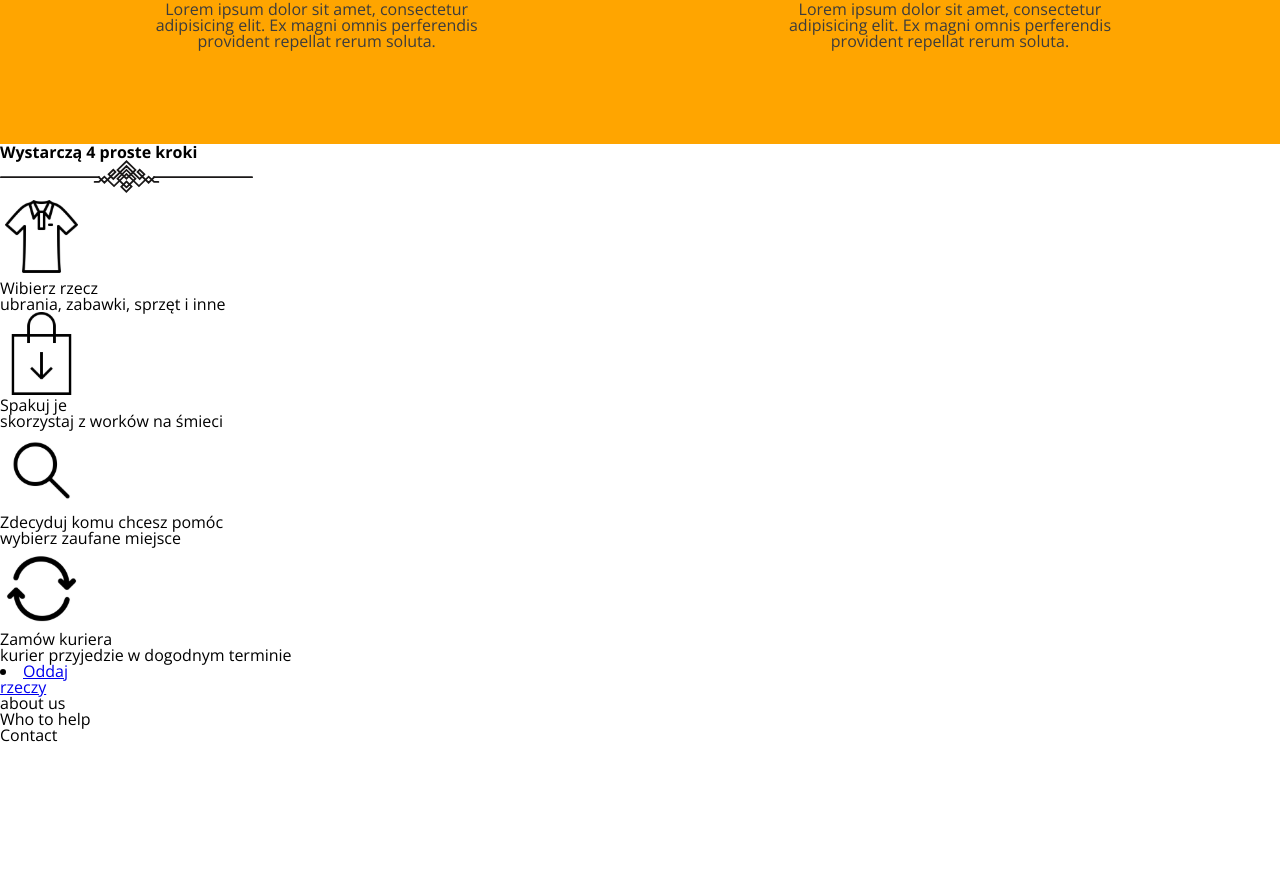
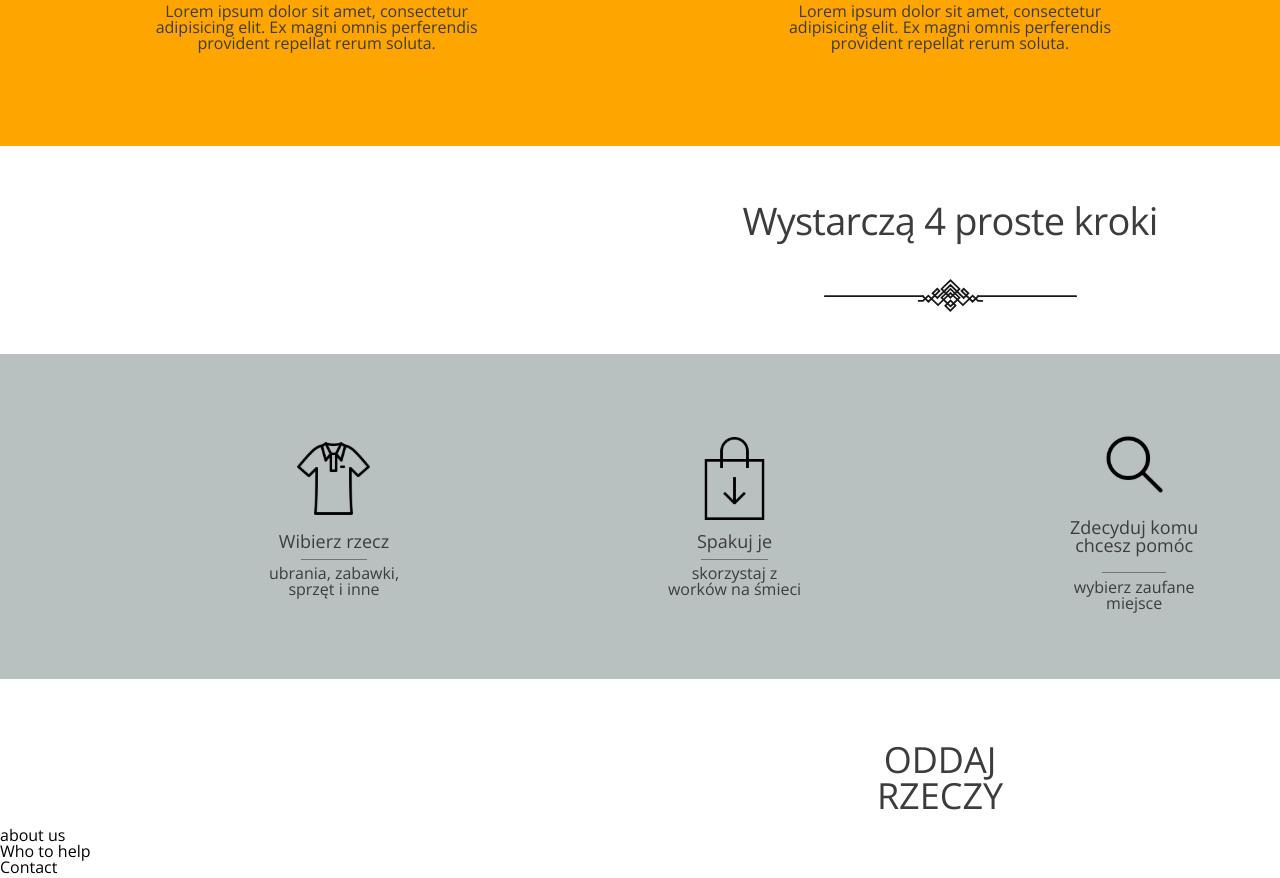
Before and after one commit to Duckjaniels/Giveaway_website, a React (Create React App) app: page / in a window 1280 px wide. Shown: the part 1040-1918 px from the top of the page. Before the commit the page ends 1786 px from the top, so only its background shows below. Built offline with nearby package versions, Linux system fonts and the light colour scheme.

Commit message:
Home Easy Steps section styling complete

```diff
--- a/src/components/HomeEasySteps.js
+++ b/src/components/HomeEasySteps.js
@@ -18,22 +18,22 @@ const HomeEasySteps = () => (
             <div className="easy_content-first">
                 <img src={Tshirt} alt="tshirt"/>
                 <p>Wibierz rzecz</p>
-                <span>ubrania, zabawki, sprzęt i inne</span>
+                <span>ubrania, zabawki,<br/> sprzęt i inne</span>
             </div>
             <div className="easy_content-second">
                 <img src={Bag} alt="bag"/>
                 <p>Spakuj je</p>
-                <span>skorzystaj z worków na śmieci</span>
+                <span>skorzystaj z<br/> worków na śmieci</span>
             </div>
             <div className="easy_content-third">
                 <img src={Scope} alt="scope"/>
-                <p>Zdecyduj komu chcesz pomóc</p>
-                <span>wybierz zaufane miejsce</span>
+                <p>Zdecyduj komu<br/> chcesz pomóc</p>
+                <span>wybierz zaufane<br/> miejsce</span>
             </div>
             <div className="easy_content-fourth">
                 <img src={Circle} alt="circle"/>
                 <p>Zamów kuriera</p>
-                <span>kurier przyjedzie w dogodnym terminie</span>
+                <span>kurier przyjedzie<br/> w dogodnym terminie</span>
             </div>
         </div>
         <div className="easy_button">
--- a/src/scss/Home/HomeEasySteps.scss
+++ b/src/scss/Home/HomeEasySteps.scss
@@ -0,0 +1,74 @@
+.columns_section-third{
+  display: flex;
+  flex-direction: column;
+  width: 1900px;
+  text-align: center;
+}
+.easy_title{
+  margin-bottom: 40px;
+  h1{
+    margin-top: 55px;
+    text-align: center;
+    font-size: 38px;
+    color: var(--color-gray);
+    margin-bottom: 40px;
+    font-weight: normal;
+    letter-spacing: -0.76px;
+  }
+}
+.easy_content{
+  display: flex;
+  justify-content: space-evenly;
+  align-items: center;
+  background-color: #b8c0c0;
+  height: 325px;
+  p{
+    font-size: 18px;
+    color: var(--color-gray);
+    margin: 10px 0;
+    position: relative;
+    margin-bottom: 15px;
+  }
+  p::after{
+    content: "";
+    width: 50%;
+    height: 1px;
+    position: absolute;
+    background-color: var(--color-grey);
+    left: 25%;
+    top: 150%;
+
+  }
+  span{
+    font-size: 16px;
+    color: var(--color-gray);
+  }
+.easy_content-third{
+  p{
+    margin-bottom: 25px;
+  }
+}
+}
+.easy_button{
+  display: flex;
+  justify-content: center;
+  margin-top: 50px;
+
+  li {
+    margin-right: 20px;
+    padding: 13px 93px;
+    text-decoration: none;
+    list-style-type: none;
+
+    a {
+      text-decoration: none;
+      font-size: 36px;
+      color: var(--color-gray);
+      text-transform: uppercase;
+    }
+  }
+
+  li:hover {
+    border: 0.75px solid #3C3C3C;
+  }
+}
--- a/src/scss/Home/HomeHeader.scss
+++ b/src/scss/Home/HomeHeader.scss
@@ -1,6 +1,5 @@
 
 .header_section{
-  height: 100vh;
   display: flex;
   flex-direction: row;
   width: 1900px;
```
